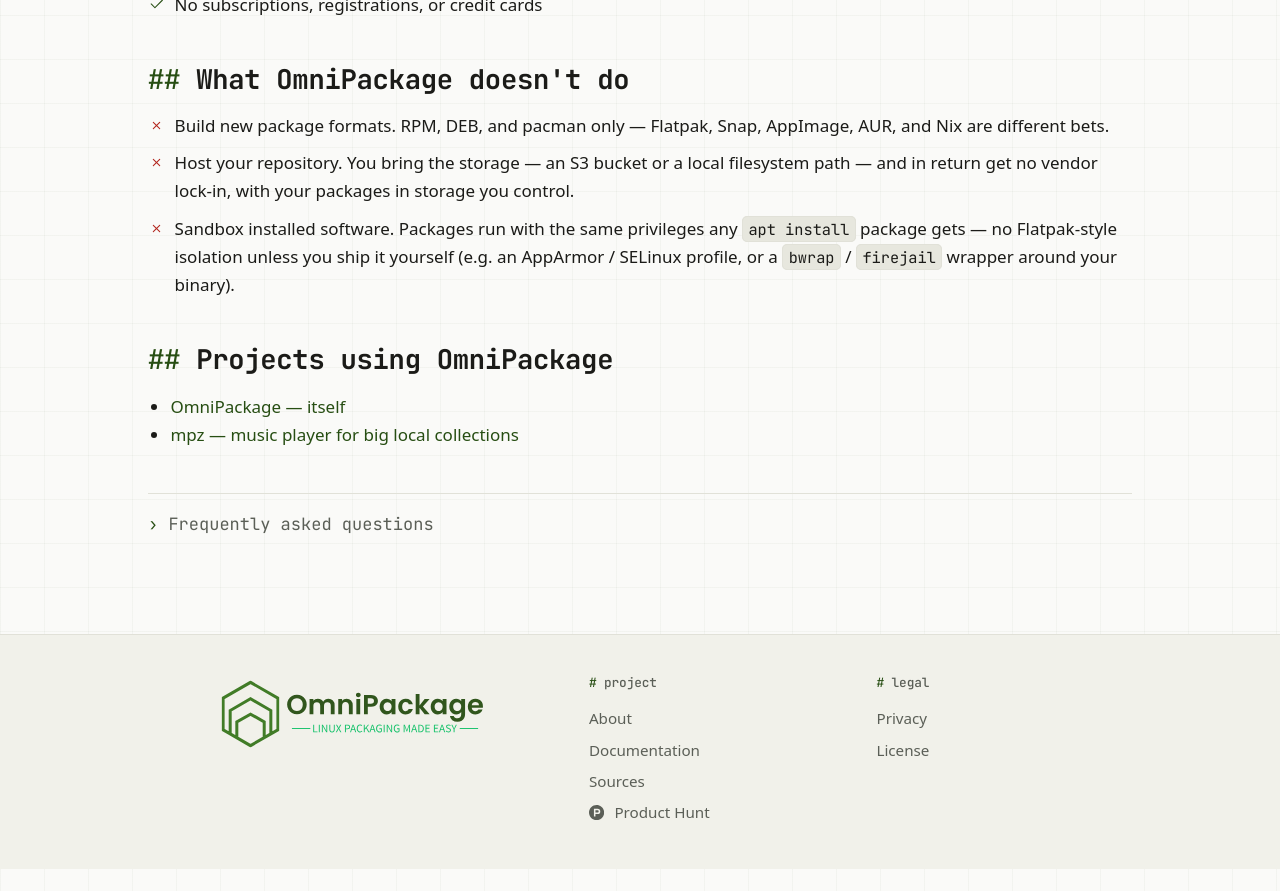
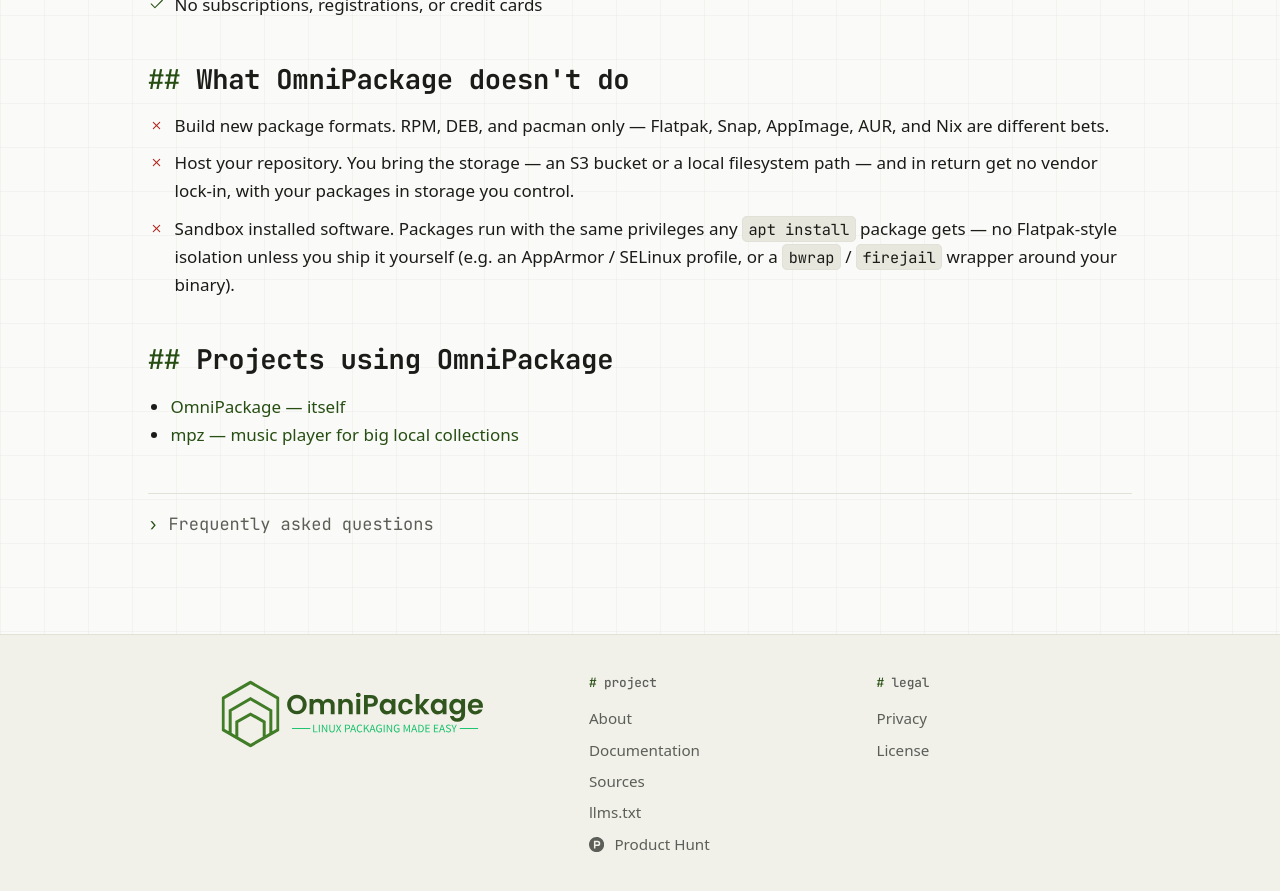
Before and after one commit to omnipackage/.github, a Jekyll site: the page built from index.html, in a window 1280 px wide and 900 px high, scrolled down 2449 px. Shown: the top 891 px of the window. Built offline with Jekyll 4.4.1, drawn with Linux system fonts in a browser that asks for light colours; before the commit the page ends 3318 px from its top, so only the background shows below that.

Commit message:
add llms.txt link

```diff
--- a/_includes/footer.html
+++ b/_includes/footer.html
@@ -12,6 +12,7 @@
       <a href="/about">About</a>
       <a href="{{ site.docs_url }}" target="_blank" rel="noopener">Documentation</a>
       <a href="{{ site.github_repo_url }}" target="_blank" rel="noopener">Sources</a>
+      <a href="/llms.txt">llms.txt</a>
       <a href="{{ site.producthunt_url }}" target="_blank" rel="noopener">{% include icons/producthunt.svg.html %}Product Hunt</a>
     </div>
 
```
